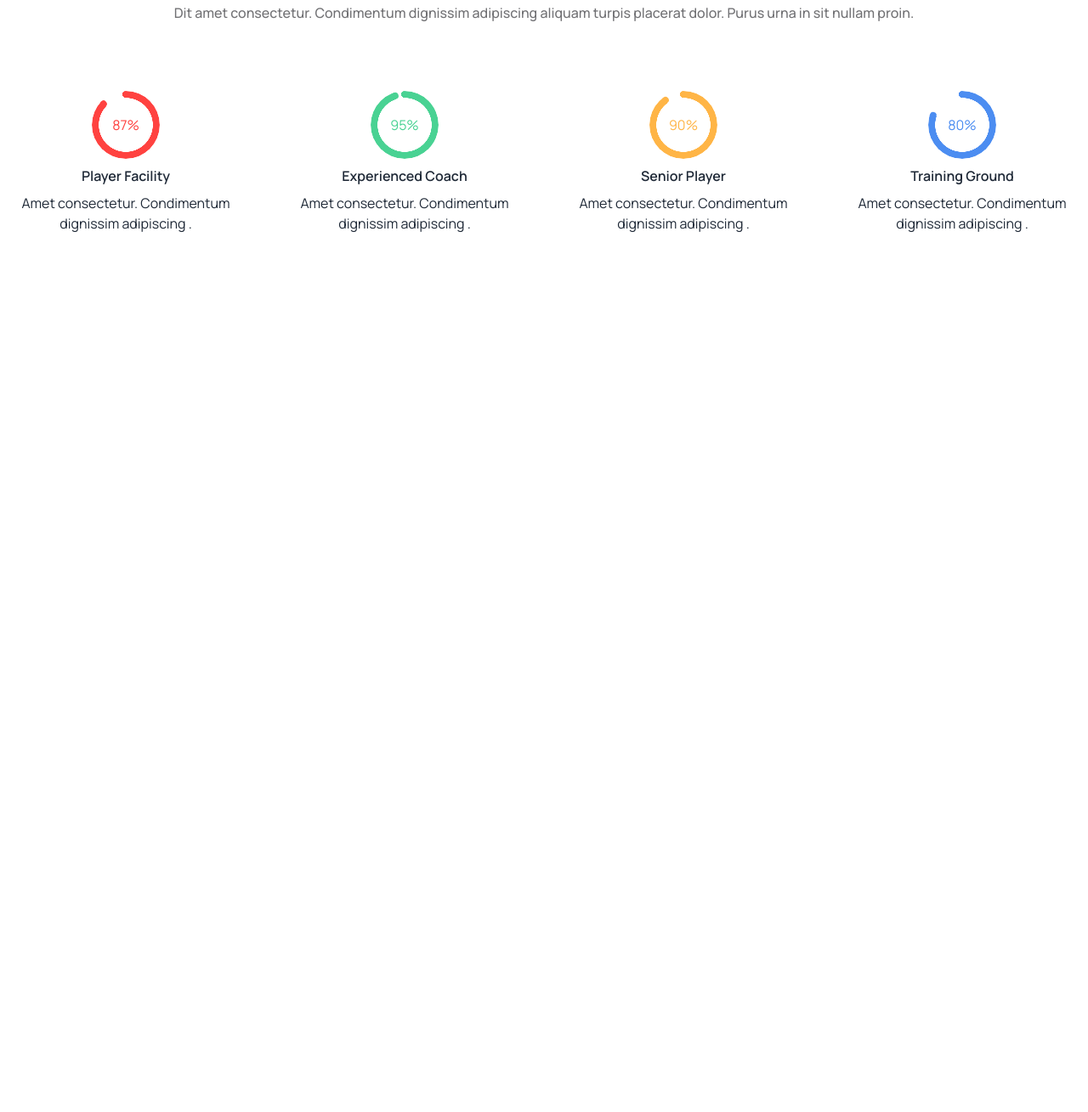
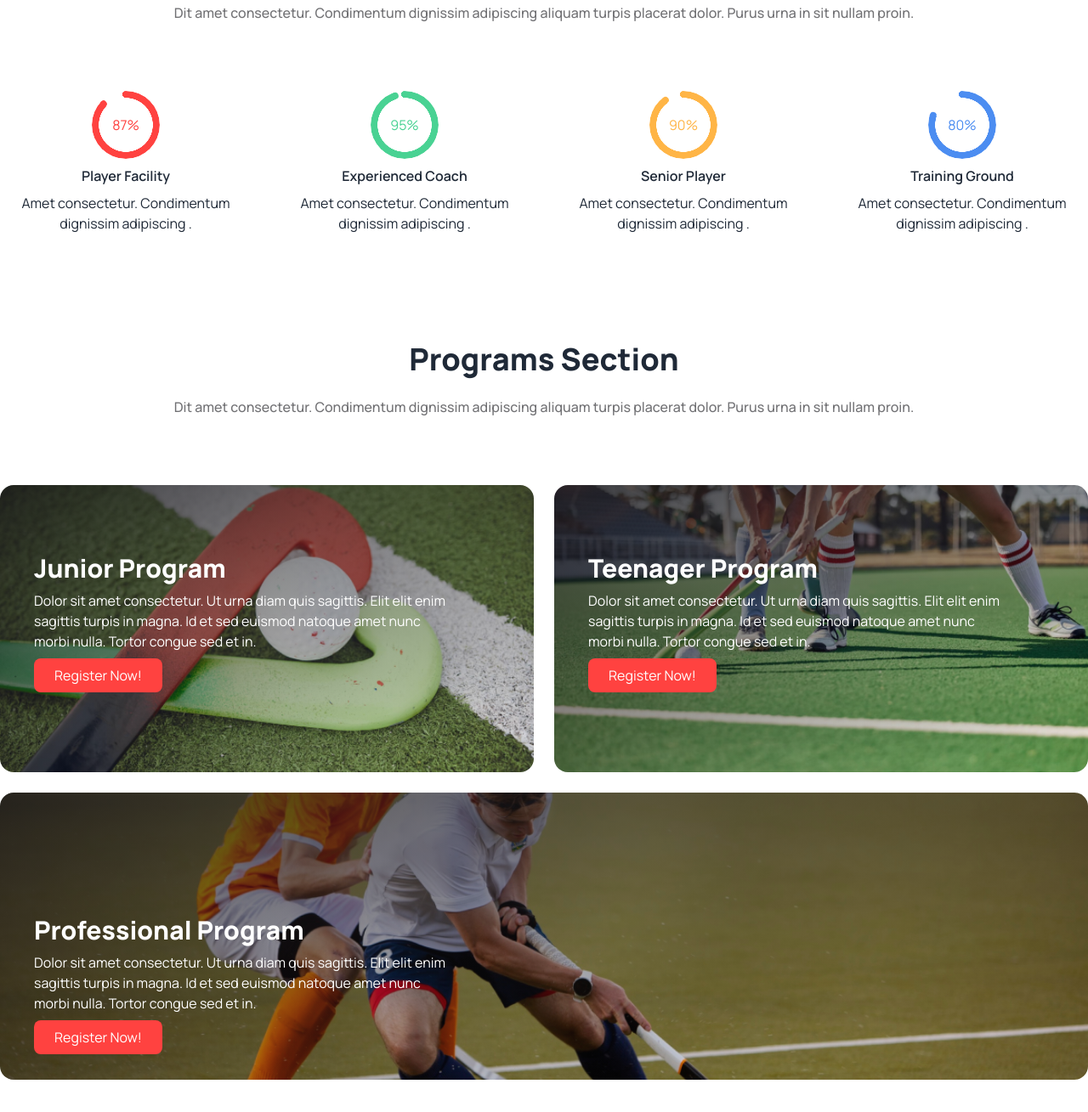
Before and after one commit to rahidhaque/b9-a3-hockey-repo, a plain HTML site: page index.html in a window 1280 px wide. Shown: the part 1077-2386 px from the top of the page at 85% size. Before the commit the page ends 1352 px from the top, so only its background shows below. Drawn offline with nearby package versions, Linux system fonts and the light colour scheme.

Commit message:
Programs section Done with responsive

```diff
--- a/index.html
+++ b/index.html
@@ -18,7 +18,8 @@
                 extend: {
                     colors: {
                         'bgPrimary': '#FF4240',
-                        'txtPrimary': "#13131899"
+                        'txtPrimary': "#13131899",
+                        'linGradient': '#13131880',
                     }
                 }
             }
@@ -68,7 +69,7 @@
     </header>
     <main>
         <!-- professional hockey's club section  -->
-        <section>
+        <section class="mb-32">
             <div>
                 <h2 class="text-4xl text-center font-extrabold mb-6">Professional Hockey's Club</h2>
                 <p class="text-txtPrimary text-center font-medium mb-20">Dit amet consectetur. Condimentum dignissim
@@ -97,6 +98,37 @@
                 </div>
             </div>
         </section>
+
+        <!-- programs section  -->
+        <section class="mb-32">
+            <h2 class="text-4xl text-center font-extrabold mb-6">Programs Section</h2>
+            <p class="text-txtPrimary text-center font-medium mb-20">Dit amet consectetur. Condimentum dignissim
+                adipiscing aliquam turpis placerat dolor. Purus urna in sit nullam proin. </p>
+            <div class="grid grid-cols-1 lg:grid-cols-2 gap-6">
+                <div class="bg-cover bg-center rounded-2xl h-[338px] w-full space-y-2 bg-[linear-gradient(to_right_bottom,rgba(19,19,24,0.8),rgba(19,19,24,0.0)),url('images/2.png')] text-white pl-10 pt-6 lg:pt-20">
+                    <h3 class="text-3xl font-extrabold">Junior Program</h3>
+                    <p class="w-[277px] lg:w-[495px]">Dolor sit amet consectetur. Ut urna diam quis sagittis. Elit elit
+                        enim sagittis turpis in magna. Id et sed euismod natoque amet nunc morbi nulla. Tortor congue
+                        sed et in.</p>
+                    <button class="bg-bgPrimary border-[bgPrimary] rounded-lg px-6 py-2 outline-none">Register Now!</button>
+                </div>
+                <div class="bg-cover bg-center rounded-2xl h-[338px] w-full bg-[linear-gradient(to_right_bottom,rgba(19,19,24,0.8),rgba(19,19,24,0.0)),url('images/3.png')] space-y-2 text-white pl-10 pt-6 lg:pt-20">
+                    <h3 class="text-3xl font-extrabold">Teenager Program</h3>
+                    <p class="w-[277px] lg:w-[495px]">Dolor sit amet consectetur. Ut urna diam quis sagittis. Elit elit
+                        enim sagittis turpis in magna. Id et sed euismod natoque amet nunc morbi nulla. Tortor congue
+                        sed et in.</p>
+                    <button class="bg-bgPrimary border-[bgPrimary] rounded-lg px-6 py-2 outline-none">Register Now!</button>
+                </div>
+                <div class="bg-cover bg-center rounded-2xl h-[338px] w-full bg-[linear-gradient(to_right_bottom,rgba(19,19,24,0.8),rgba(19,19,24,0.0)),url('images/4.png')] lg:col-span-2 space-y-2 text-white pl-10 pt-6 lg:pt-36">
+                    <h3 class="text-3xl font-extrabold">Professional Program</h3>
+                    <p class="w-[277px] lg:w-[495px]">Dolor sit amet consectetur. Ut urna diam quis sagittis. Elit elit
+                        enim sagittis turpis in magna. Id et sed euismod natoque amet nunc morbi nulla. Tortor congue
+                        sed et in.</p>
+                    <button class="bg-bgPrimary border-[bgPrimary] rounded-lg px-6 py-2 outline-none">Register Now!</button>
+                </div>
+            </div>
+        </section>
+
     </main>
     <footer>
 
```
Lines whose indentation alone changed are shown as unchanged.
